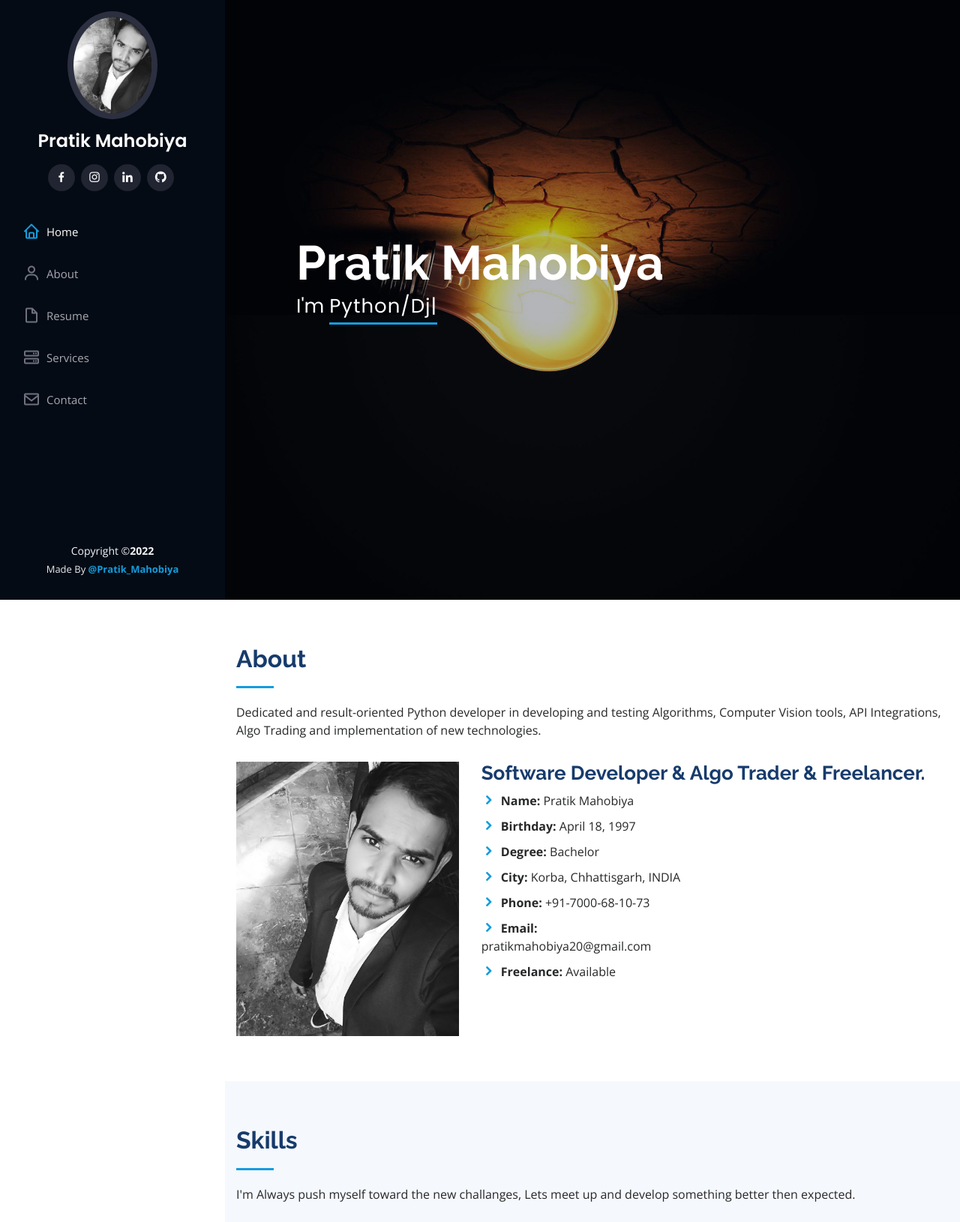
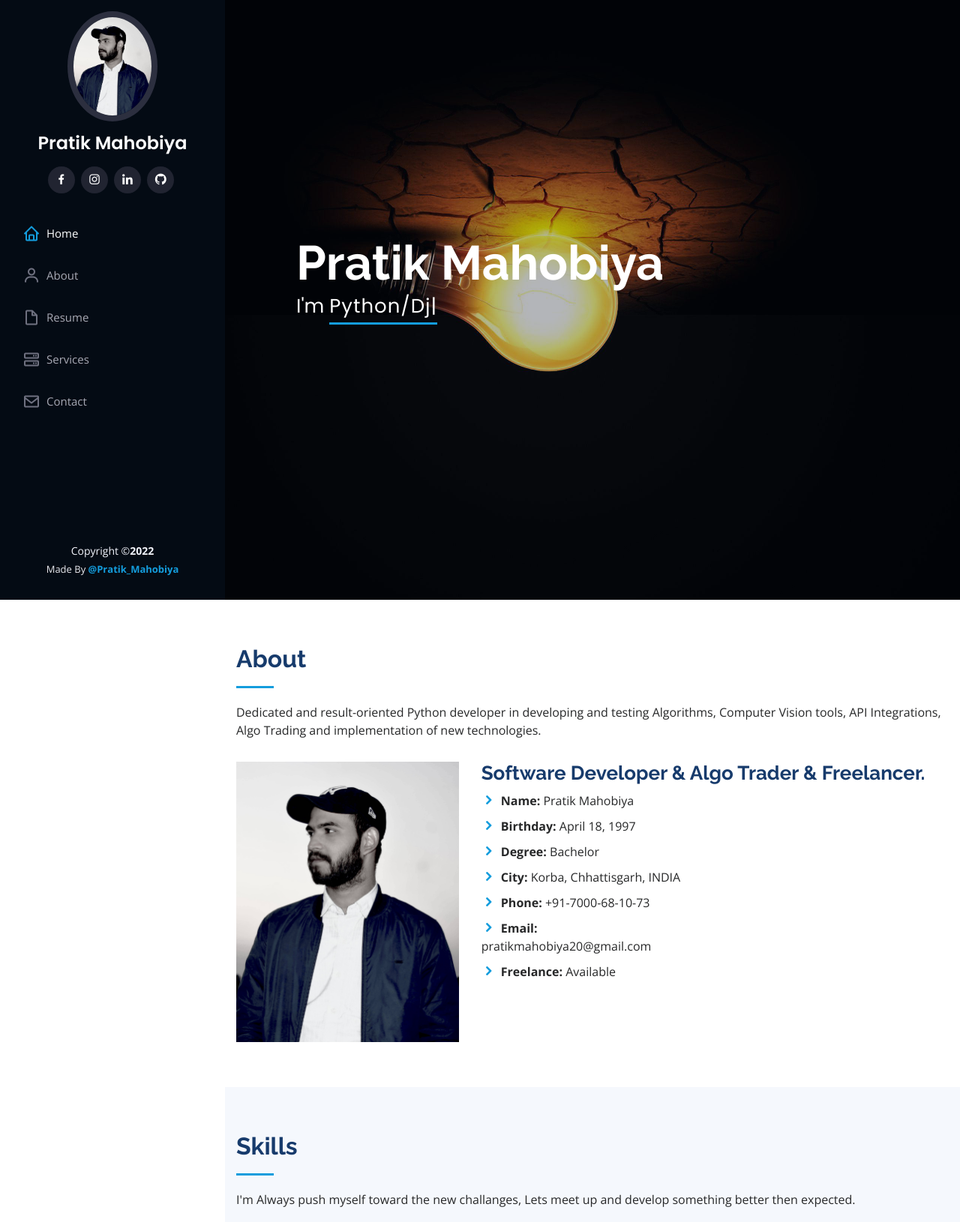
Before and after one commit to PratikMahobiya/P_portfolio, a Django app: page / in a window 1280 px wide. Shown: the top 1630 px of the page at 75% size. Run offline with Django 3.2, Linux system fonts and the light colour scheme; some libraries are stand-ins or nearby versions.

Commit message:
IMG UPDATE

```diff
--- a/myapp/templates/index.html
+++ b/myapp/templates/index.html
@@ -39,7 +39,7 @@
     <div class="d-flex flex-column">
 
       <div class="profile">
-        <img src="{% static 'img/profile-3.jpg' %}" alt="" class="img-fluid rounded-circle">
+        <img src="{% static 'img/profile-5.jpg' %}" alt="" class="img-fluid rounded-circle">
         <h1 class="text-light"><a href="{% url 'index' %}">Pratik Mahobiya</a></h1>
         <div class="social-links mt-3 text-center">
           <!-- <a href="#" class="twitter"><i class="bx bxl-twitter"></i></a> -->
@@ -87,7 +87,7 @@
 
         <div class="row">
           <div class="col-lg-4" data-aos="fade-right">
-            <img src="{% static 'img/profile-3.jpg' %}" class="img-fluid" alt="">
+            <img src="{% static 'img/profile-5.jpg' %}" class="img-fluid" alt="">
           </div>
           <div class="col-lg-8 pt-4 pt-lg-0 content" data-aos="fade-left">
             <h3>Software Developer &amp; Algo Trader &amp; Freelancer.</h3>
```
Also changed, not shown: myapp/static/img/profile-4.jpg (added), myapp/static/img/profile-5.jpg (added).
